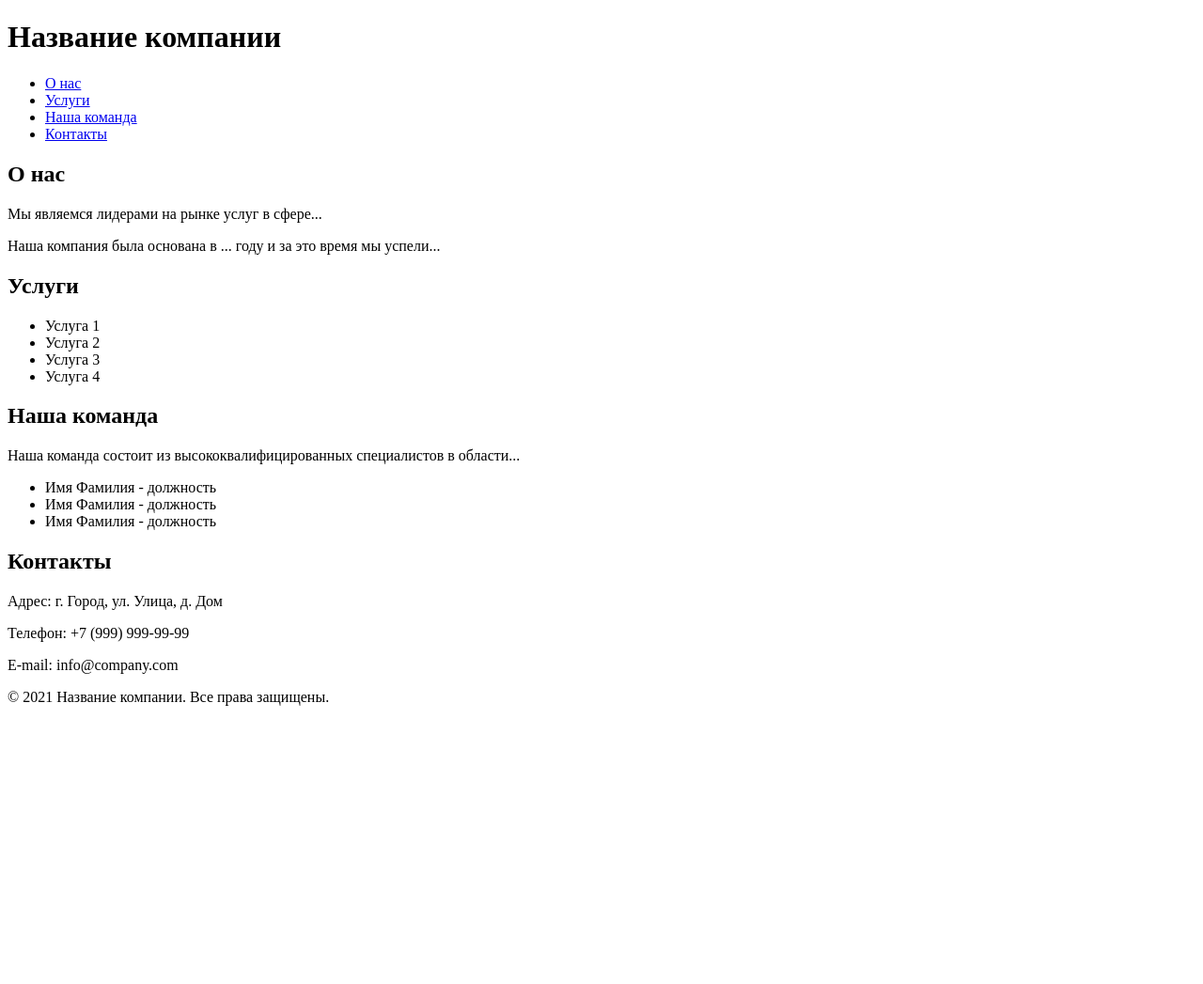
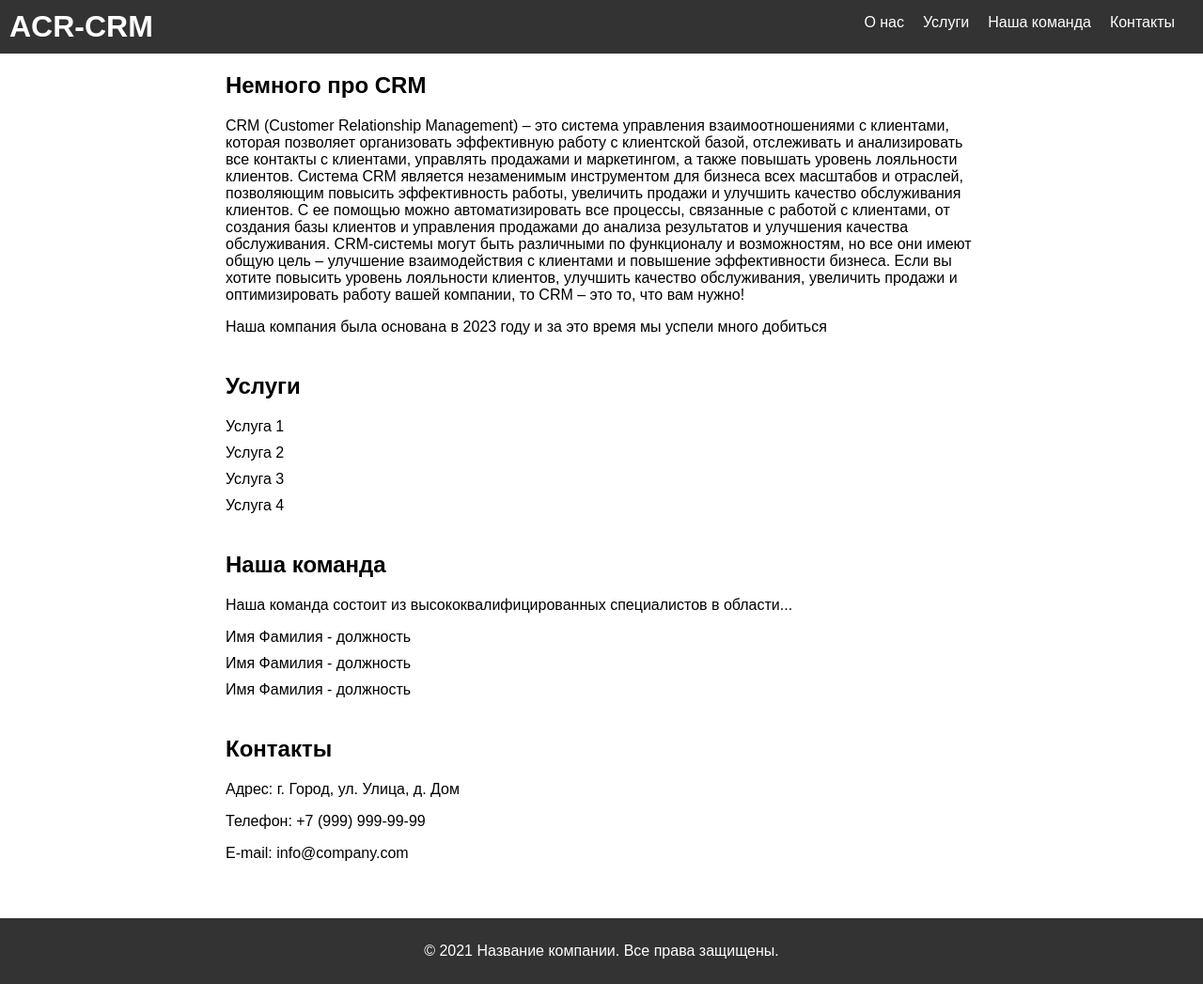
Before and after one commit to rena1gen/DjangoProject, a Django app: page /about in a window 1280 px wide. Shown: the whole page at 94% size. Before the commit the page ends 751 px from the top, so only its background shows below. Run offline with Django 4.2, Linux system fonts and the light colour scheme.

Commit message:
aboutcss

```diff
--- /dev/null
+++ b/main/static/css/about.css
@@ -0,0 +1,67 @@
+ body {
+   font-family: Arial, sans-serif;
+   margin: 0;
+   padding: 0;
+  }
+
+  header {
+   background-color: #333;
+   color: #fff;
+   display: flex;
+   flex-direction: row;
+   align-items: center;
+   padding: 10px;
+  }
+
+  header h1 {
+   margin: 0;
+   flex-grow: 1;
+  }
+
+  header nav ul {
+   list-style: none;
+   margin: 0;
+   padding: 0;
+   display: flex;
+   flex-direction: row;
+  }
+
+  header nav ul li {
+   margin-right: 20px;
+  }
+
+  header nav ul li a {
+   color: #fff;
+   text-decoration: none;
+  }
+
+  main {
+   max-width: 800px;
+   margin: auto;
+   padding: 20px;
+  }
+
+  section {
+   margin-bottom: 40px;
+  }
+
+  h2 {
+   margin-top: 0;
+  }
+
+  ul {
+   list-style: none;
+   margin: 0;
+   padding: 0;
+  }
+
+  li {
+   margin-bottom: 10px;
+  }
+
+  footer {
+   background-color: #333;
+   color: #fff;
+   text-align: center;
+   padding: 10px;
+  }
--- a/main/templates/mainApp/html/about.html
+++ b/main/templates/mainApp/html/about.html
@@ -1,11 +1,16 @@
+{% load static %}
 <!DOCTYPE html>
 <html>
 <head>
- <title>О компании</title>
+    <meta charset="UTF-8">
+    <meta http-equiv="X-UA-Compatible" content="IE=edge">
+    <meta name="viewport" content="width=device-width, initial-scale=1.0">
+    <link rel="stylesheet" href="{% static 'css/about.css' %}">
+    <title>О компании</title>
 </head>
 <body>
  <header>
-  <h1>Название компании</h1>
+  <h1>ACR-CRM</h1>
   <nav>
    <ul>
     <li><a href="#about">О нас</a></li>
@@ -18,9 +23,11 @@
 
  <main>
   <section id="about">
-   <h2>О нас</h2>
-   <p>Мы являемся лидерами на рынке услуг в сфере...</p>
-   <p>Наша компания была основана в ... году и за это время мы успели...</p>
+   <h2>Немного про CRM</h2>
+   <p>CRM (Customer Relationship Management) – это система управления взаимоотношениями с клиентами, которая позволяет организовать эффективную работу с клиентской базой, отслеживать и анализировать все контакты с клиентами, управлять продажами и маркетингом, а также повышать уровень лояльности клиентов.
+Система CRM является незаменимым инструментом для бизнеса всех масштабов и отраслей, позволяющим повысить эффективность работы, увеличить продажи и улучшить качество обслуживания клиентов. С ее помощью можно автоматизировать все процессы, связанные с работой с клиентами, от создания базы клиентов и управления продажами до анализа результатов и улучшения качества обслуживания.
+CRM-системы могут быть различными по функционалу и возможностям, но все они имеют общую цель – улучшение взаимодействия с клиентами и повышение эффективности бизнеса. Если вы хотите повысить уровень лояльности клиентов, улучшить качество обслуживания, увеличить продажи и оптимизировать работу вашей компании, то CRM – это то, что вам нужно!</p>
+   <p>Наша компания была основана в 2023 году и за это время мы успели много добиться</p>
   </section>
 
   <section id="services">
--- a/main/views.py
+++ b/main/views.py
@@ -2,8 +2,10 @@ from django.shortcuts import render
 
 # Create your views here.
 
+
 def index(request):
     return render(request, "mainApp/html/data.html")
 
+
 def about(request):
     return render(request, "mainApp/html/about.html")
```
